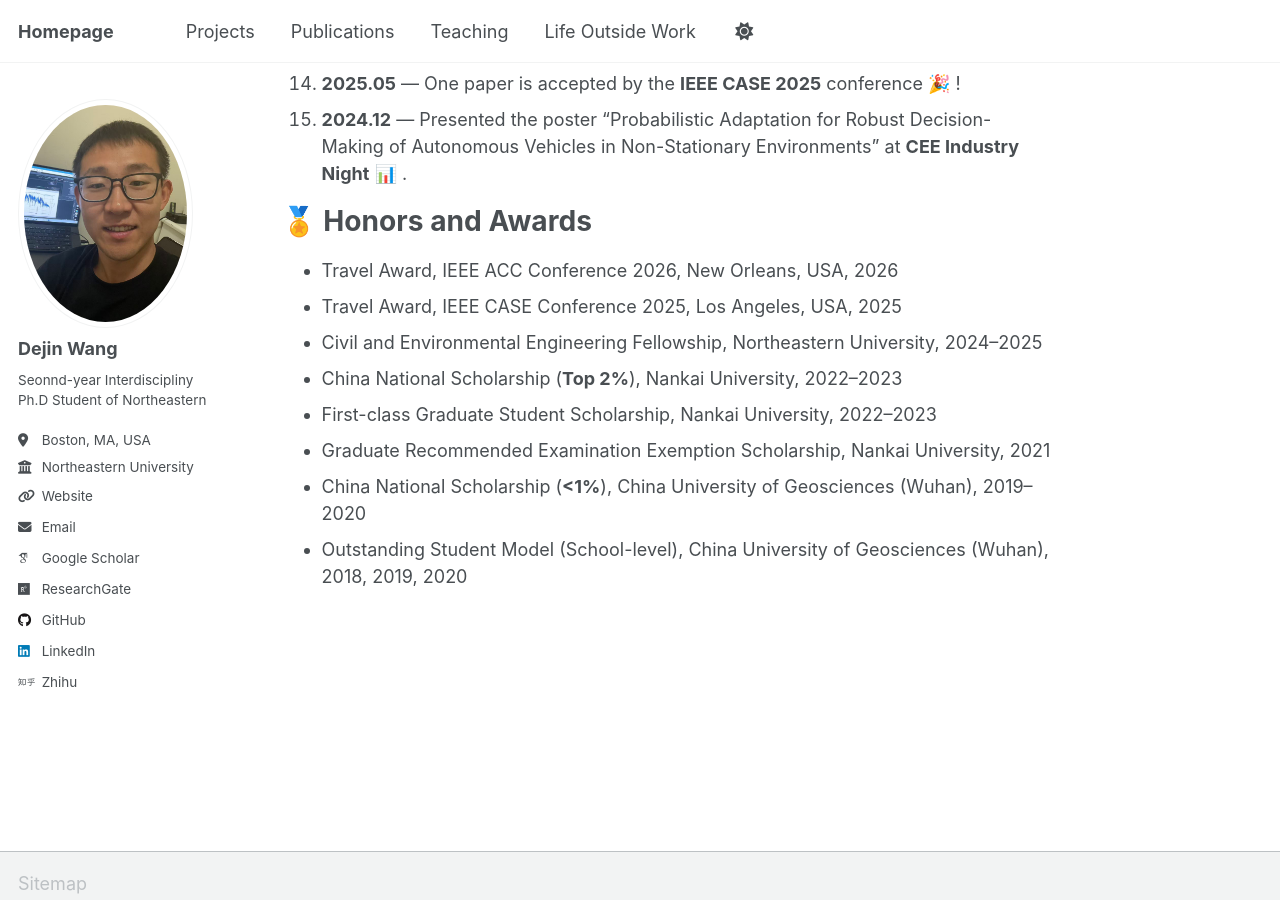
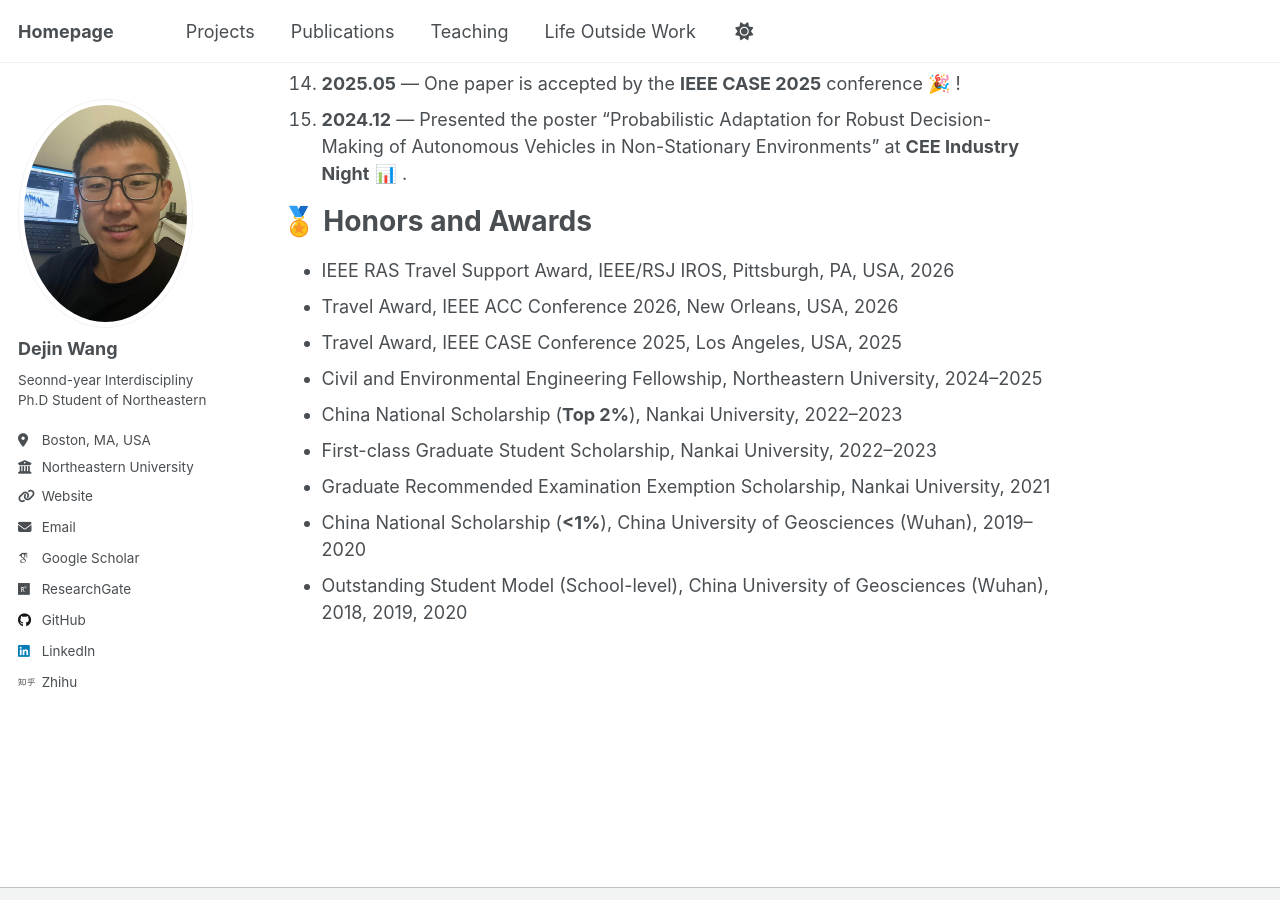
Before and after one commit to dejin-wang/dejin-wang.github.io, a Jekyll site: the page built from _pages/about.md, in a window 1280 px wide and 900 px high, scrolled down 1317 px. Built offline with Jekyll 4.4.1, drawn with Linux system fonts in a browser that asks for light colours; some web fonts are replaced; a script that is not in the unit is left out.

Commit message:
Update about.md

```diff
--- a/_pages/about.md
+++ b/_pages/about.md
@@ -43,6 +43,7 @@ For publications, please refer to my [Google Scholar](https://scholar.google.com
 🏅 Honors and Awards
 ======
 
+- IEEE RAS Travel Support Award, IEEE/RSJ IROS, Pittsburgh, PA, USA, 2026
 - Travel Award, IEEE ACC Conference 2026, New Orleans, USA, 2026
 - Travel Award, IEEE CASE Conference 2025, Los Angeles, USA, 2025
 - Civil and Environmental Engineering Fellowship, Northeastern University, 2024–2025
```
